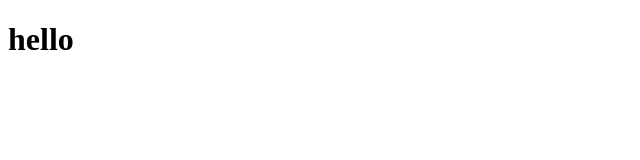
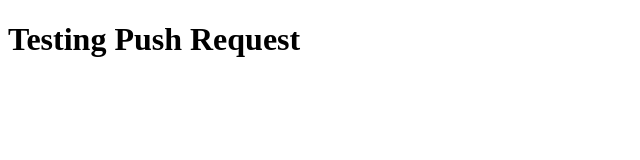
Before and after one commit to 3dragonthrowcard/mega888boy.xyz, a plain HTML site: page index.html in a window 1280 px wide. Shown: the whole page, without its empty margins (0-640 px from the left). Drawn offline with Linux system fonts and the light colour scheme.

Commit message:
Update index.html

```diff
--- a/index.html
+++ b/index.html
@@ -6,7 +6,7 @@
     <title>Megaaxyz</title>
 </head>
 <body>
-    <h1>hello</h1>
+    <h1>Testing Push Request</h1>
 
 </body>
 </html>
```
